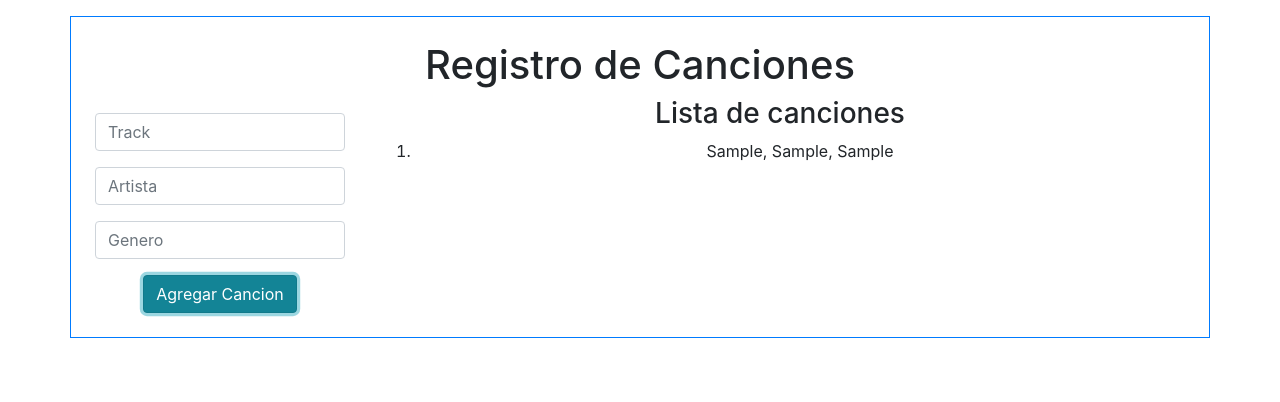
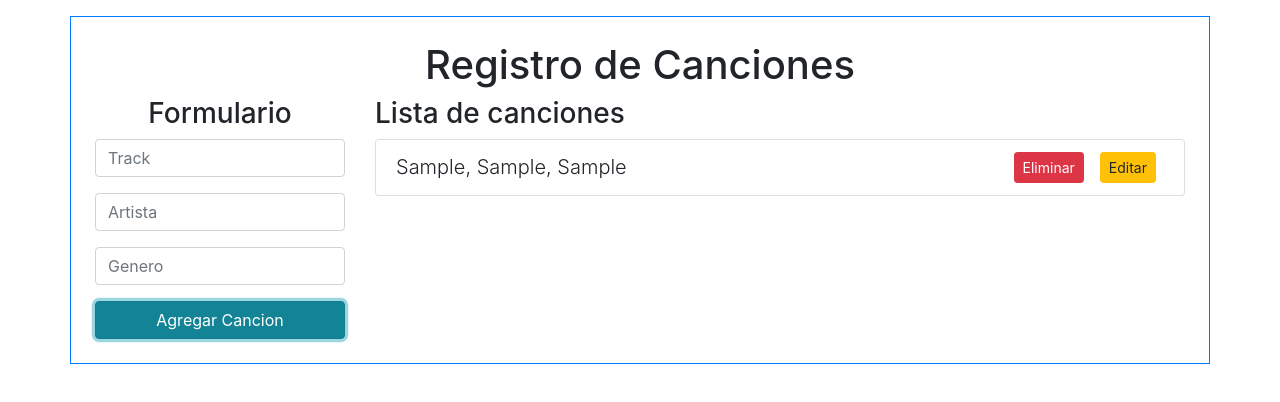
Before and after one commit to Jorge186414/Crud_Canciones_con_React, a React (Create React App) app: page / in a window 1280 px wide. Both pictures are taken after typing "Sample", "Sample", "Sample" into the empty fields and a click on the button "Agregar Cancion". Shown: the top 402 px of the page. Built offline with nearby package versions, Linux system fonts and the light colour scheme.

Commit message:
Add: Posicionamiento de texto, y cambio del tamanio del boton

```diff
--- a/src/components/Crud.jsx
+++ b/src/components/Crud.jsx
@@ -53,10 +53,11 @@ function Crud() {
 
     return (
         <>
-            <div className="container border border-primary p-4 mt-3 rounded-3 text-center">
-                <h1>Registro de Canciones</h1>
+            <div className="container border border-primary p-4 mt-3 rounded-3">
+                <h1 className='text-center'>Registro de Canciones</h1>
                 <div className="row">
-                    <div className='col-12 col-md-4 col-lg-3 mt-3'>
+                    <div className='col-12 col-md-4 col-lg-3'>
+                        <h3 className='text-center'>Formulario</h3>
                         <form onSubmit={guardarTrack}>
                             <input
                                 type="text"
@@ -76,17 +77,21 @@ function Crud() {
                                 className='form-control mb-3'
                                 onChange={(evt) => setGenero(evt.target.value)}
                             />
-                            <button type='submit' className='btn btn-info' >Agregar Cancion</button>
+                            <button type='submit' className='btn btn-info btn-block' >Agregar Cancion</button>
                         </form>
                     </div>
                     <div className='col-12 col-md-8 col-lg-9'>
                         <h3>Lista de canciones</h3>
-                        <ol>{
+                        <ul className='list-group'>{
                             canciones.map((cancion, index) => (
-                                <li key={index}>{cancion.cancion}, {cancion.artist}, {cancion.gen}</li>
+                                <li key={index} className='list-group-item'>
+                                    <span className='lead'>  {cancion.cancion}, {cancion.artist}, {cancion.gen} </span>
+                                    <button className='btn btn-sm btn-warning float-right mx-2'>Editar</button>
+                                    <button className='btn btn-sm btn-danger float-right mx-2'>Eliminar</button>
+                                </li>
                             ))
                         }
-                        </ol>
+                        </ul>
                     </div>
                 </div>
             </div>
```
